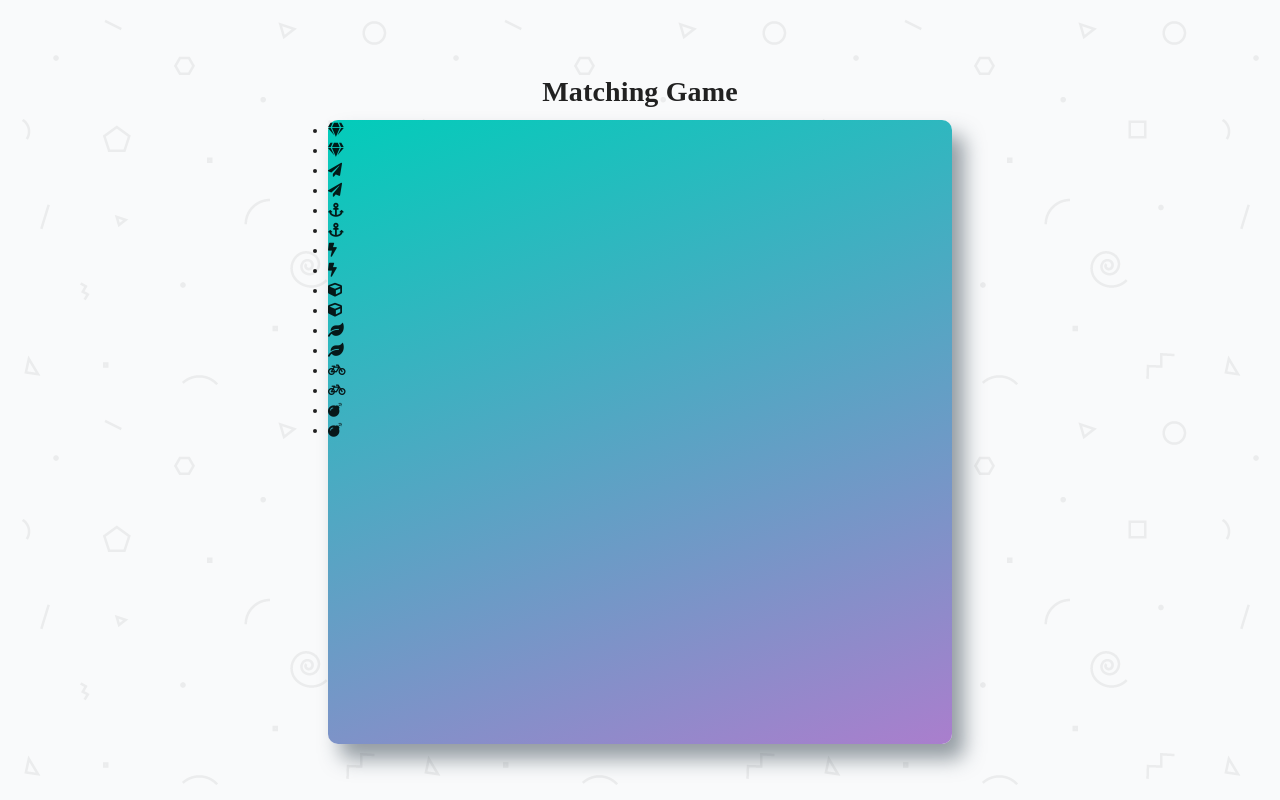
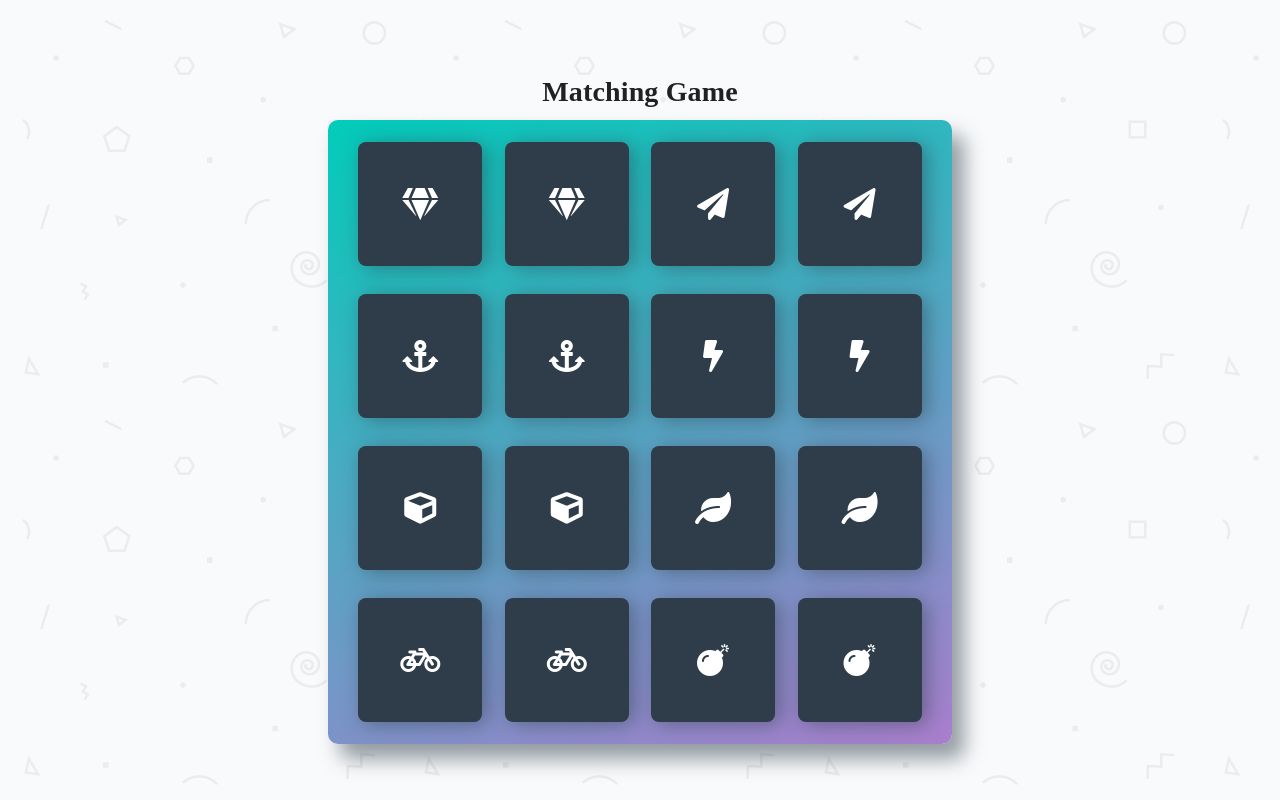
Before and after one commit to kivvvvv/matching-game, a React (Create React App) app: page / in a window 1280 px wide. Built offline with nearby package versions, Linux system fonts and the light colour scheme; a web font is replaced by a local one.

Commit message:
4# style: styled  Card

```diff
--- a/src/Card.js
+++ b/src/Card.js
@@ -1,8 +1,30 @@
 import React from "react";
+import { makeStyles } from "@material-ui/core/styles";
+
+const useStyles = makeStyles({
+  Card: {
+    flexBasis: "20vw",
+    height: "20vw",
+    maxWidth: "124px",
+    maxHeight: "124px",
+    display: "flex",
+    justifyContent: "center",
+    alignItems: "center",
+    // fontSize: 0,
+    fontSize: "2rem",
+    cursor: "pointer",
+    background: "#2e3d49",
+    color: "#ffffff",
+    borderRadius: "8px",
+    boxShadow: "5px 2.5px 20px 0 rgba(46, 61, 73, 0.5)"
+  }
+});
 
 export default function Card(props) {
+  const classes = useStyles();
+
   return (
-    <li>
+    <li className={classes.Card}>
       <i className={`fa fa-${props.cardFace}`} />
     </li>
   );
--- a/src/CardBoard.js
+++ b/src/CardBoard.js
@@ -5,12 +5,16 @@ import Card from "./Card";
 
 const useStyles = makeStyles({
   CardBoard: {
+    display: "flex",
+    flexWrap: "wrap",
+    justifyContent: "space-evenly",
+    alignItems: "center",
     width: "100%",
     height: "100%",
     maxWidth: "624px",
     maxHeight: "624px",
     margin: 0,
-    padding: 0,
+    padding: "8px",
     borderRadius: "10px",
     boxShadow: "12px 15px 20px 0 rgba(46, 61, 73, 0.5)",
     background: "linear-gradient(160deg, #02ccba 0%, #aa7ecd 100%)"
```
